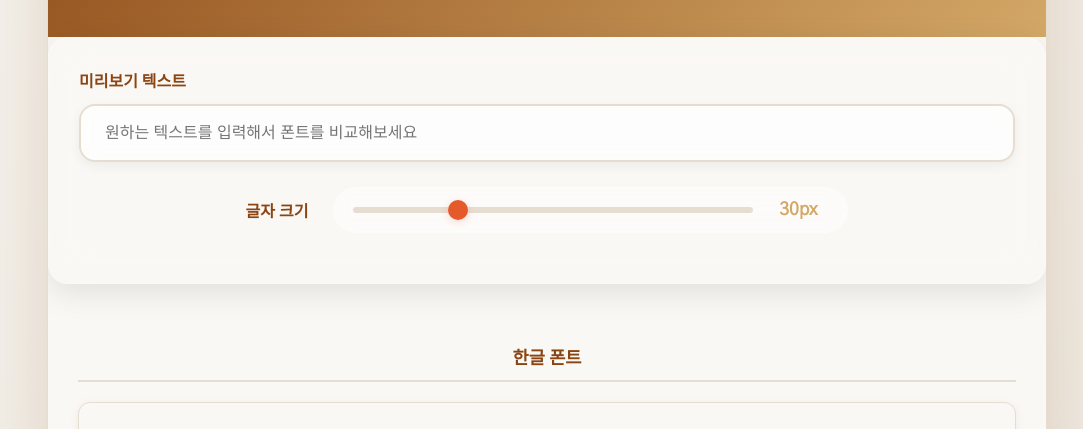
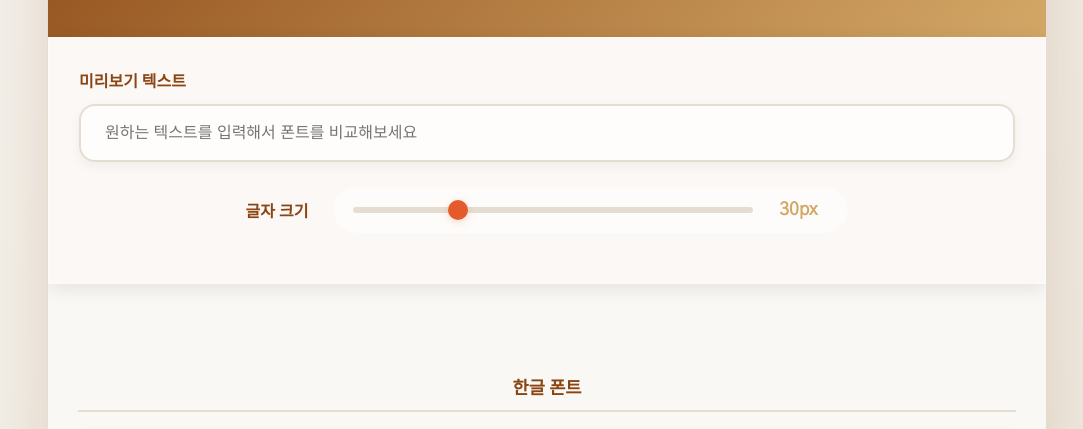
Before and after one commit to hms-dev-adm/font-preview, a plain HTML site: page index.html in a window 1280 px wide. Shown: the part 295-724 px from the top of the page, without its empty margins (93-1176 px from the left). Drawn offline with Linux system fonts and the light colour scheme; a web font is replaced by a local one.

Commit message:
style : box-shadow 수정

```diff
--- a/style.css
+++ b/style.css
@@ -45,7 +45,7 @@
     --shadow-light: rgba(139, 69, 19, 0.08);
     --shadow-medium: rgba(139, 69, 19, 0.15);
     --shadow-focus: var(--brand-orange-glow);
-    --shadow-glass: 0 8px 32px rgba(0, 0, 0, 0.1);
+    --shadow-glass: 0 3px 20px rgba(0, 0, 0, 0.1);
 }
 
 * {
@@ -104,12 +104,11 @@ body {
 
 .input-section {
     background: var(--glass-bg);
-    backdrop-filter: blur(20px);
-    -webkit-backdrop-filter: blur(20px);
+    /* backdrop-filter: blur(5px); */
+    /* -webkit-backdrop-filter: blur(5px); */
     border: 1px solid var(--glass-border);
-    border-radius: 20px;
     padding: 30px;
-    margin-bottom: 30px;
+    margin-bottom: 60px;
     box-shadow: var(--shadow-glass);
 }
 
@@ -278,7 +277,7 @@ body {
     backdrop-filter: blur(20px);
     -webkit-backdrop-filter: blur(20px);
     border: 1px solid var(--glass-border);
-    border-radius: 20px;
+    /* border-radius: 20px; */
     text-align: center;
     box-shadow: var(--shadow-glass);
 }
```
